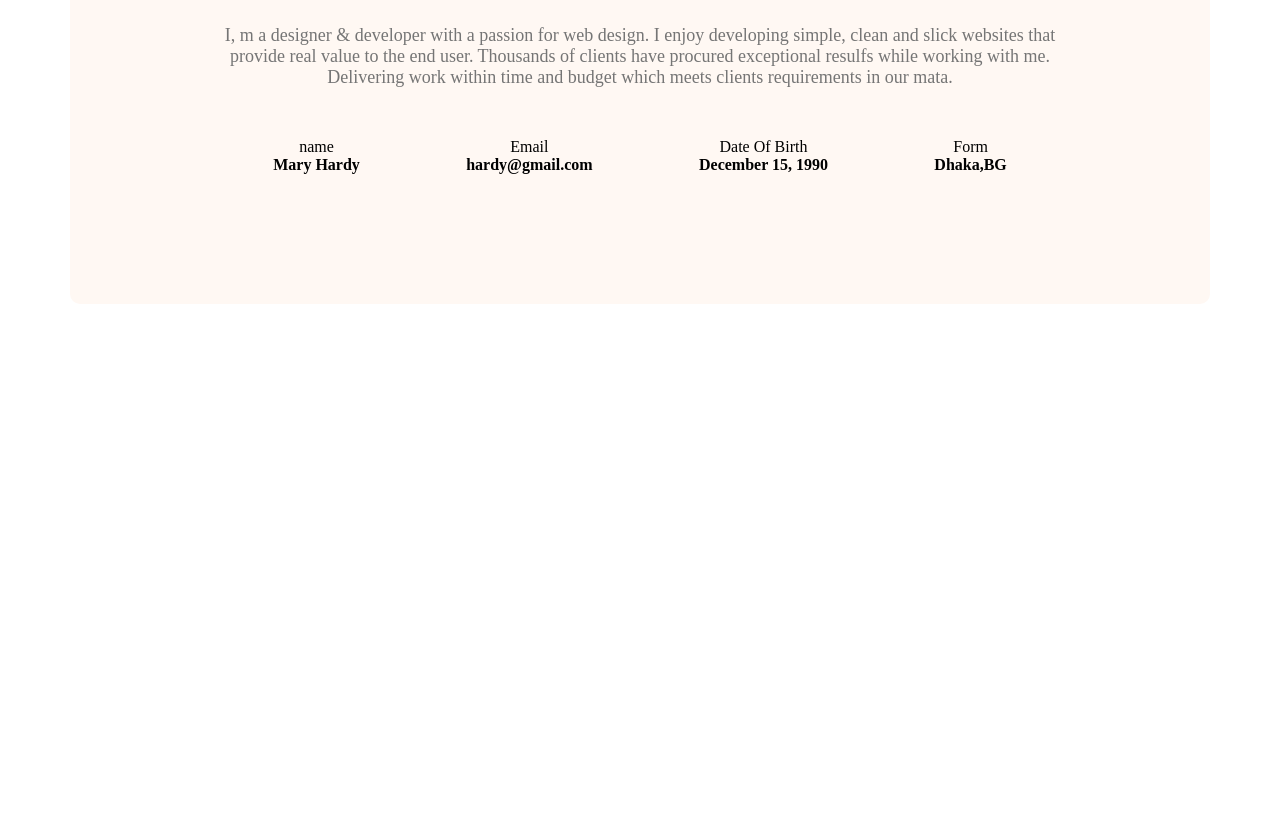
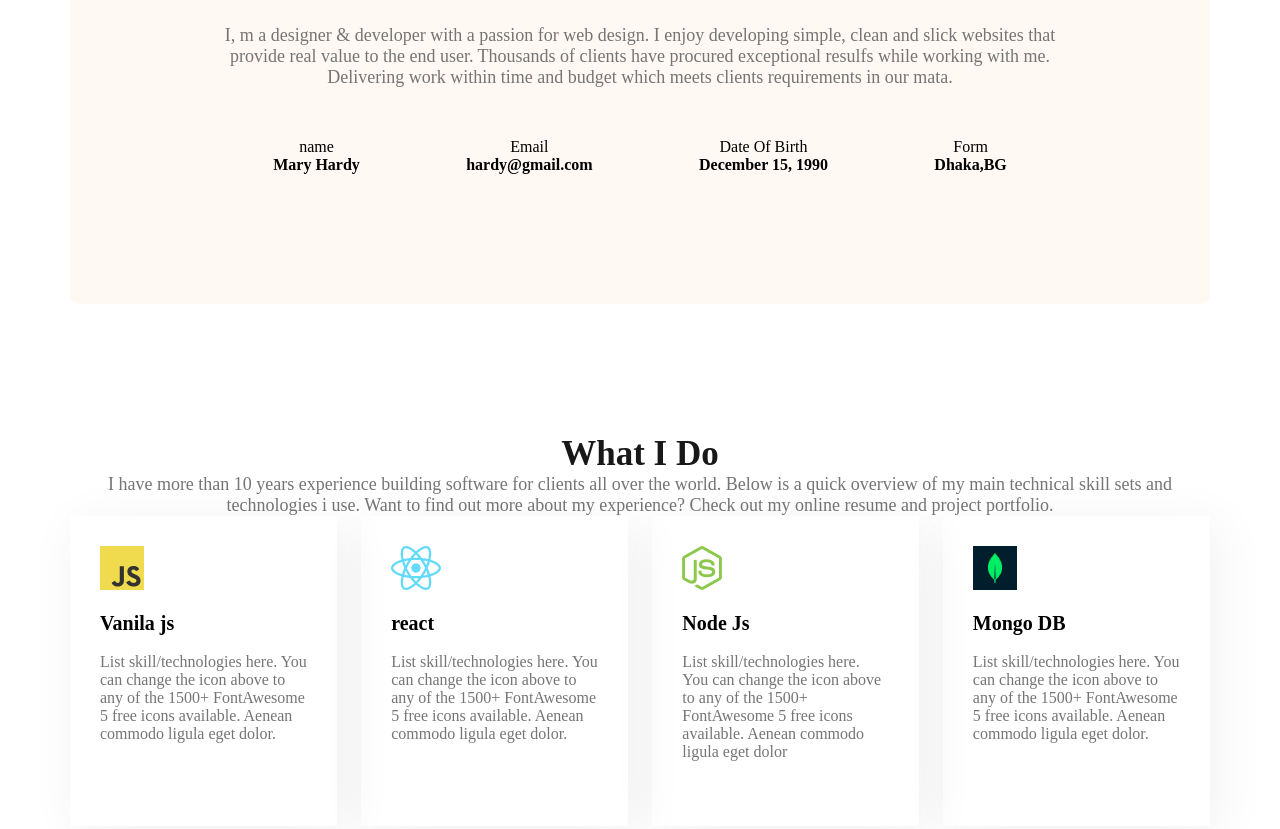
Before and after one commit to sayeduzzamansajid/demo-portfulio, a plain HTML site: page index.html in a window 1280 px wide. Shown: the part 1168-1997 px from the top of the page. Before the commit the page ends 1602 px from the top, so only its background shows below. Drawn offline with Linux system fonts and the light colour scheme.

Commit message:
skill block structure added

```diff
--- a/index.html
+++ b/index.html
@@ -4,7 +4,7 @@
 <head>
     <meta charset="UTF-8">
     <meta name="viewport" content="width=device-width, initial-scale=1.0">
-    <title>Demo Portfulio</title>
+    <title>Demo Portfolio</title>
     <link rel="shortcut icon" href="portfolio-resources/images/icons/favicons2.jpeg" type="image/x-icon">
     <link rel="stylesheet" href="style.css">
 
@@ -63,6 +63,64 @@
                 </div>
             </div>
         </section>
+        <section class="skills">
+            <h3 class="h center">What I Do </h3>
+            <p class="p center">I have more than 10 years experience building software for clients all over the world.
+                Below is
+                a quick
+                overview of my main technical skill sets and technologies i use. Want to find out more about my
+                experience?
+                Check out my online resume and project portfolio.</p>
+            <div class="skillhold">
+                <div class="skillname">
+                    <img src="portfolio-resources/images/icons/js.png" alt="JavaScript">
+                    <br><br>
+                    <h class="skilltitle">Vanila js</h>
+                    <br><br/>
+                    <p class="skilldesc">List skill/technologies
+                        here. You can change the
+                        icon above to any of the
+                        1500+ FontAwesome 5
+                        free icons available.
+                        Aenean commodo ligula
+                        eget dolor.</p>
+                </div>
+                <div class="skillname">
+                    <img src="portfolio-resources/images/icons/react.png" alt="react"><br><br/>
+                    <h class="skilltitle">react</h><br><br/>
+                    <p class="skilldesc">List skill/technologies
+                        here. You can change the
+                        icon above to any of the
+                        1500+ FontAwesome 5
+                        free icons available.
+                        Aenean commodo ligula
+                        eget dolor.</p>
+                </div>
+                <div class="skillname">
+                    <img src="portfolio-resources/images/icons/nodejs.png" alt="Node js"><br><br/>
+                    <h class="skilltitle">Node Js</h><br><br/>
+                    <p class="skilldesc">List skill/technologies
+                        here. You can change the
+                        icon above to any of the
+                        1500+ FontAwesome 5
+                        free icons available.
+                        Aenean commodo ligula
+                        eget dolor</p>
+                </div>
+                <div class="skillname">
+                    <img src="portfolio-resources/images/icons/mongo.png" alt="Mongo DB"><br><br/>
+                    <h class="skilltitle">Mongo DB</h><br><br/>
+                    <p class="skilldesc">List skill/technologies
+                        here. You can change the
+                        icon above to any of the
+                        1500+ FontAwesome 5
+                        free icons available.
+                        Aenean commodo ligula
+                        eget dolor.</p>
+                </div>
+            </div>
+
+        </section>
     </main>
 </body>
 
--- a/style.css
+++ b/style.css
@@ -5,10 +5,10 @@
 
 /* header style */
 .header{
-    /* background-image: url(portfolio-resources/images/header_bg.png); */
     background-image: url(portfolio-resources/images/developer.png), url(portfolio-resources/images/header_bg.png);
     background-repeat: no-repeat;
     background-position: top left, bottom right;
+    padding: 50px 38px;
 }
 /* header style */
 
@@ -17,7 +17,7 @@
     display: flex;
     justify-content: space-between;
     align-items: center;
-    margin: 50px 200px;
+    margin: 0px 200px;
 }
 .nav ul,a{
     display: flex;
@@ -84,11 +84,18 @@
 .bg-clr{
     background-color: #FFF8F3;
 }
+.center{
+    text-align: center;
+}
 /* shared style */
 
 main{
     max-width: 1140px;
     margin: 0 auto;
+}
+main section{
+    margin-top: 130px;
+    margin-bottom: 130px;
 }
 
 /* About me style */
@@ -115,3 +122,24 @@ main{
     font-weight: 600;
 
 }
+
+/* skills style */
+.skillhold{
+    display: flex;
+    gap: 24px;
+
+}
+.skillname{
+    padding: 30px;
+    box-shadow: 8px 8px 50px 0px rgba(0,0,0,6%);
+    height: 250px;
+
+}
+.skilltitle{
+    font-size: 20px;
+    font-weight: bold;
+}
+.skilldesc{
+    font-size: 16;
+    color: #757575;
+}
```
Lines whose indentation alone changed are shown as unchanged.
